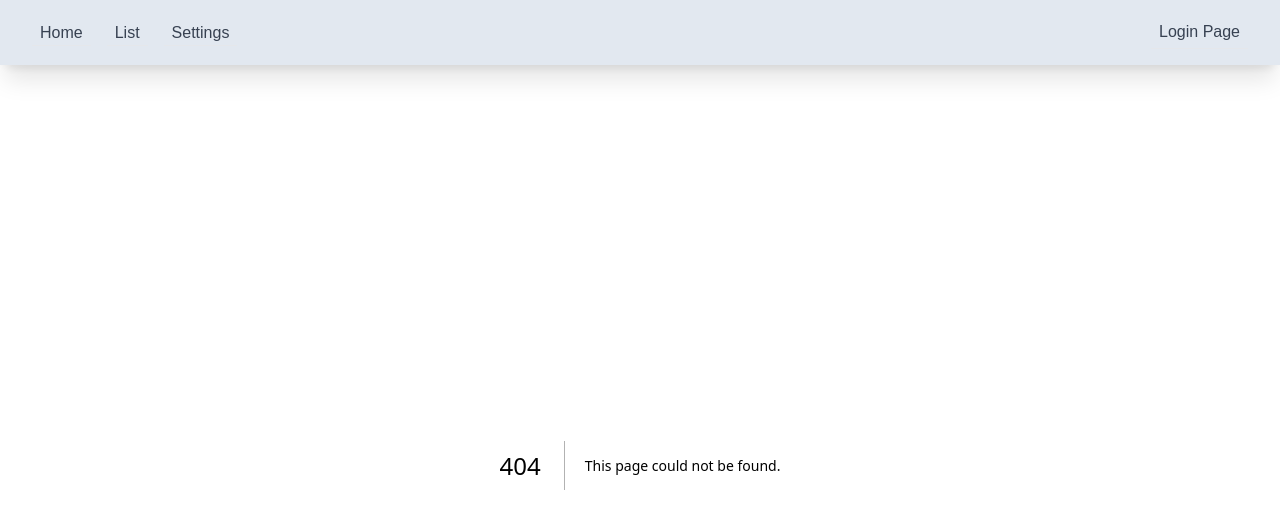
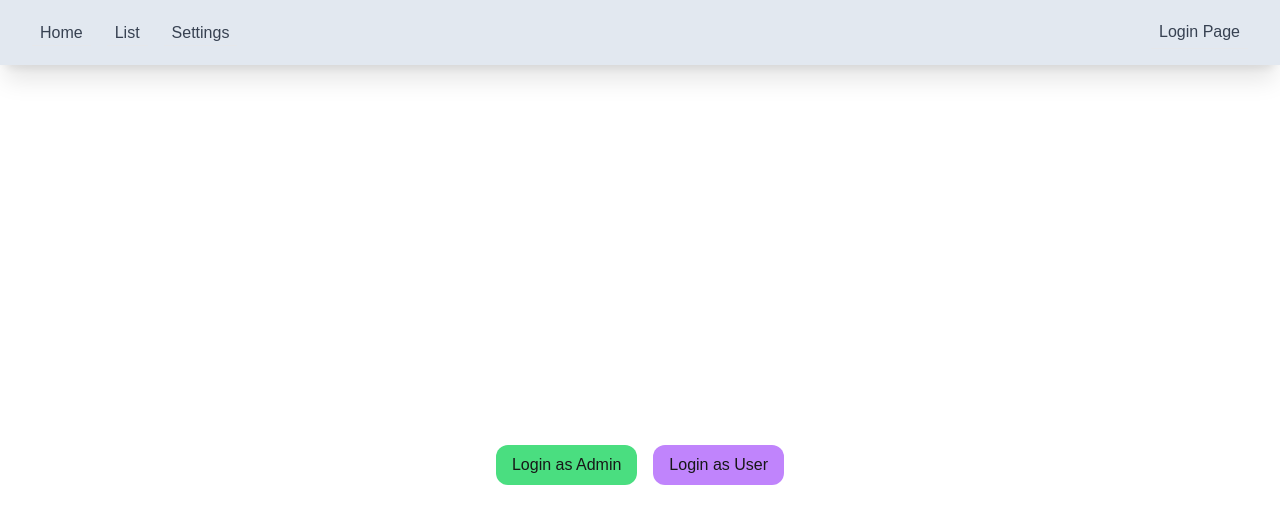
Before and after one commit to abas002/pspexpress-test, a Next.js app: page /login in a window 1280 px wide. Before the commit this address had no page. Shown: the top 528 px of the page. Built offline with nearby package versions, Linux system fonts and the light colour scheme.

Commit message:
feat: add loginPage - add unathorized page

```diff
--- /dev/null
+++ b/src/app/login/page.tsx
@@ -0,0 +1,22 @@
+'use client'
+import Cookie from 'js-cookie';
+import { useRouter } from 'next/navigation';
+
+
+const LoginPage = () => {
+    const router = useRouter()
+
+    const onClickLogin = (role: string) => {
+        Cookie.set('role', role, { path: '/' });
+        router.push("/admin/list")
+        router.refresh()
+    }
+    return (
+        <section className='h-full flex justify-center items-center gap-4 [&>*]:rounded-xl [&>*]:px-4 [&>*]:py-2'>
+            <button className='bg-green-400' onClick={() => onClickLogin("admin")}>Login as Admin</button>
+            <button className='bg-purple-400' onClick={() => onClickLogin("user")}>Login as User</button>
+        </section>
+    )
+}
+
+export default LoginPage
--- /dev/null
+++ b/src/app/unathorized/page.tsx
@@ -0,0 +1,11 @@
+import React from 'react'
+
+const UnathorizedPage = () => {
+    return (
+        <div className='h-full flex flex-col justify-center items-center gap-8'>
+            <h1 className='font-bold text-6xl'>403</h1>
+            <p>THis Page is Restricted!</p>
+        </div>
+    )
+}
+export default UnathorizedPage
```
